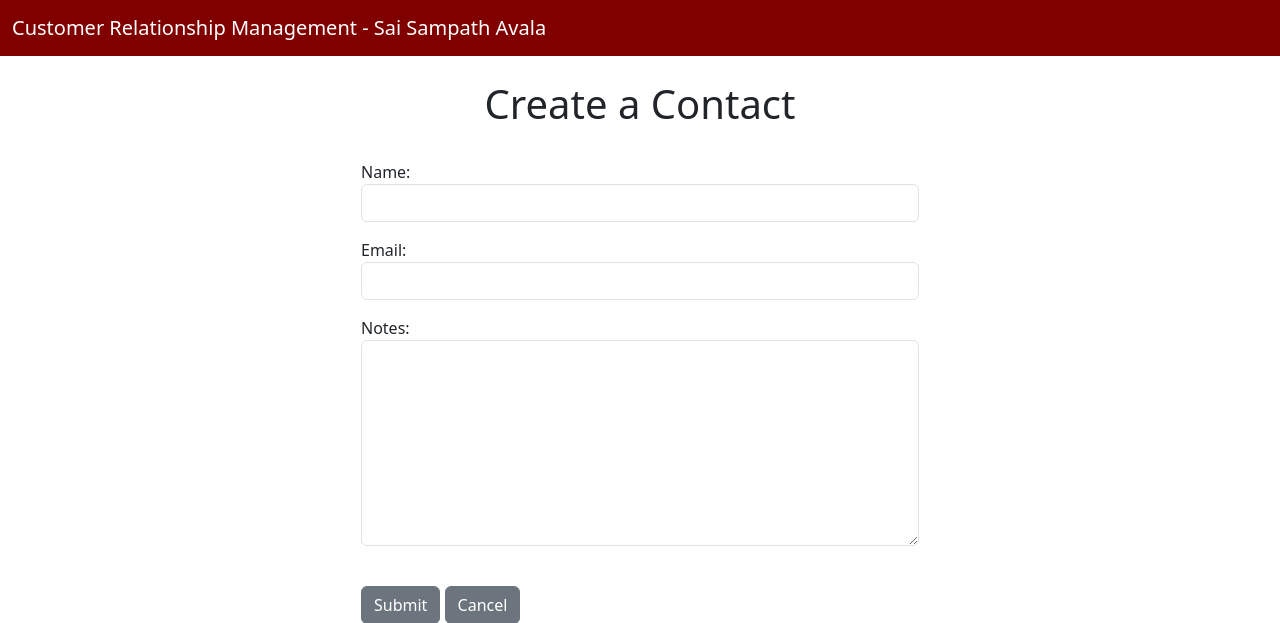
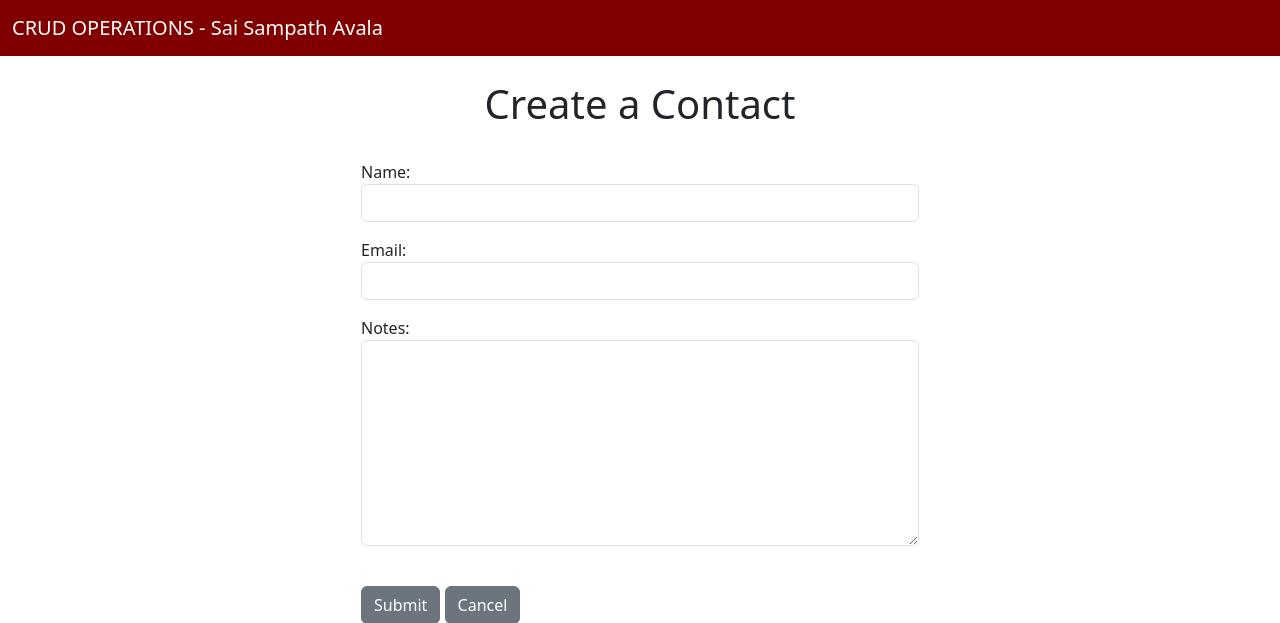
Before and after one commit to avalassai/SaiSampath_Avala, a Django app: page /add_record in a window 1280 px wide. Shown: the top 623 px of the page. Run offline with Django 4.2, Linux system fonts and the light colour scheme.

Commit message:
UI changes

```diff
--- a/website/templates/nav.html
+++ b/website/templates/nav.html
@@ -1,6 +1,6 @@
 <nav class="navbar navbar-expand-sm navbar-dark" style="background-color: maroon">
   <div class="container-fluid">
-    <a class="navbar-brand" href="#">Customer Relationship Management - Sai Sampath Avala</a>
+    <a class="navbar-brand" href="#">CRUD OPERATIONS - Sai Sampath Avala</a>
     <button class="navbar-toggler" type="button" data-bs-toggle="collapse" data-bs-target="#navbarSupportedContent" aria-controls="navbarSupportedContent" aria-expanded="false" aria-label="Toggle navigation">
       <span class="navbar-toggler-icon"></span>
     </button>
```
Also changed, not shown: db.sqlite3.
